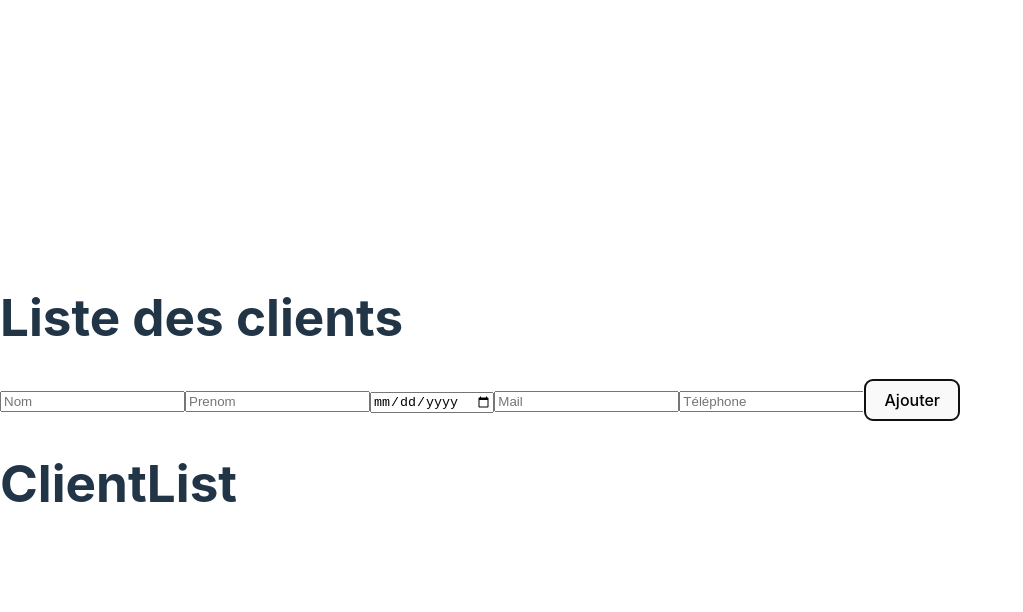
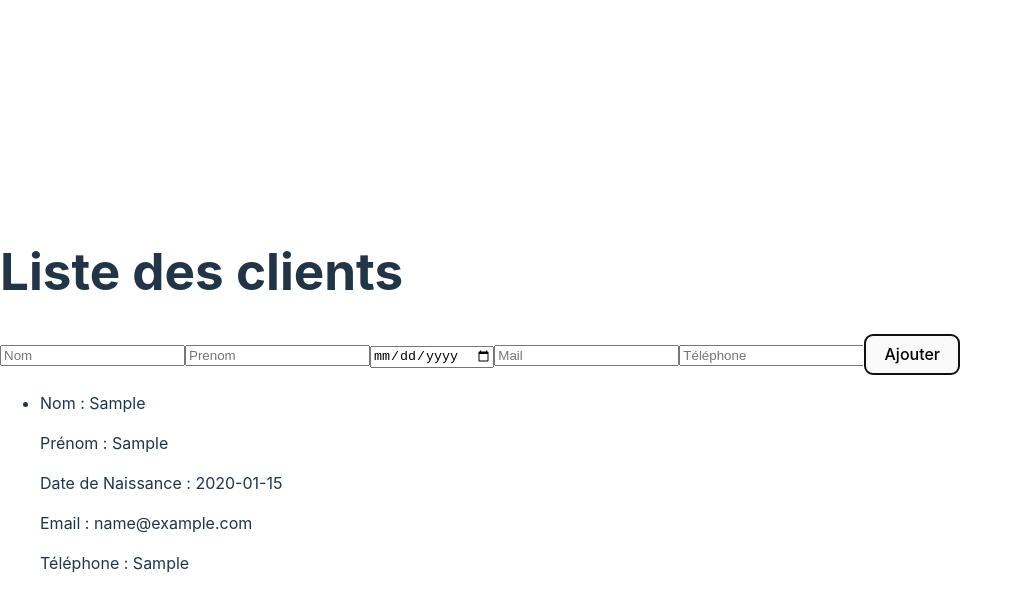
Before and after one commit to Chebel405/Locations, a React (Vite) app: page / in a window 1280 px wide. Both pictures are taken after typing "Sample", "Sample", "2020-01-15", "name@example.com", "Sample" into the empty fields and a click on the button "Ajouter". Shown: the top 612 px of the page, without its empty margins (0-1023 px from the left). Built offline with nearby package versions, Linux system fonts and the light colour scheme.

Commit message:
Ajout de PropTypes

```diff
--- a/package.json
+++ b/package.json
@@ -10,6 +10,7 @@
     "preview": "vite preview"
   },
   "dependencies": {
+    "prop-types": "^15.8.1",
     "react": "^18.3.1",
     "react-dom": "^18.3.1"
   },
--- a/src/App.jsx
+++ b/src/App.jsx
@@ -28,7 +28,7 @@ function App() {
       <div className="card container p-20">
         <h1 className="mb-20">Liste des clients</h1>
         <AddClient addClient={addClient} />
-        <ClientList />
+        <ClientList clientList={clientList} />
       </div>
     </div>
   )
--- a/src/components/Client/AddClient.jsx
+++ b/src/components/Client/AddClient.jsx
@@ -1,4 +1,5 @@
 import { useState } from "react";
+import PropTypes from 'prop-types';
 
 function AddClient({ addClient }) {
 
@@ -116,4 +117,9 @@ function AddClient({ addClient }) {
 
 }
 
+AddClient.propTypes = {
+    addClient: PropTypes.func.isRequired
+};
+
+
 export default AddClient;
--- a/src/components/Client/ClientItem.jsx
+++ b/src/components/Client/ClientItem.jsx
@@ -1,8 +1,26 @@
-function ClientItem() {
+import PropTypes from 'prop-types';
+
+function ClientItem({ client }) {
     return (
-        <h1>ClientItem</h1>
+        <li className="d-flex flex-row justify-content-center align-items-center p-10">
+            <p>Nom : {client.name}</p>
+            <p>Prénom : {client.lastName}</p>
+            <p>Date de Naissance : {client.birthday}</p>
+            <p>Email : {client.email}</p>
+            <p>Téléphone : {client.phone}</p>
+        </li>
     )
 
 }
+ClientItem.propTypes = {
+    client: PropTypes.shape({
+        name: PropTypes.string.isRequired,
+        lastName: PropTypes.string.isRequired,
+        birthday: PropTypes.string.isRequired,
+        email: PropTypes.string.isRequired,
+        phone: PropTypes.string.isRequired,
+    }).isRequired,
+};
+
 
 export default ClientItem;
--- a/src/components/Client/ClientList.jsx
+++ b/src/components/Client/ClientList.jsx
@@ -1,7 +1,16 @@
-function ClientList() {
-    return (
-        <h1>ClientList</h1>
+import ClientItem from "./ClientItem";
+
+function ClientList({ clientList }) {
+    return clientList.length ? (
+        <ul>
+            {clientList.map(client => (
+                <ClientItem key={client.id} client={client} />
+            ))}
+        </ul>
+    ) : (
+        <p>Aucun client pour le moment</p>
     )
+
 
 }
 
```
Also changed, not shown: 2 other files (tests, documents, lock files or other folders).
